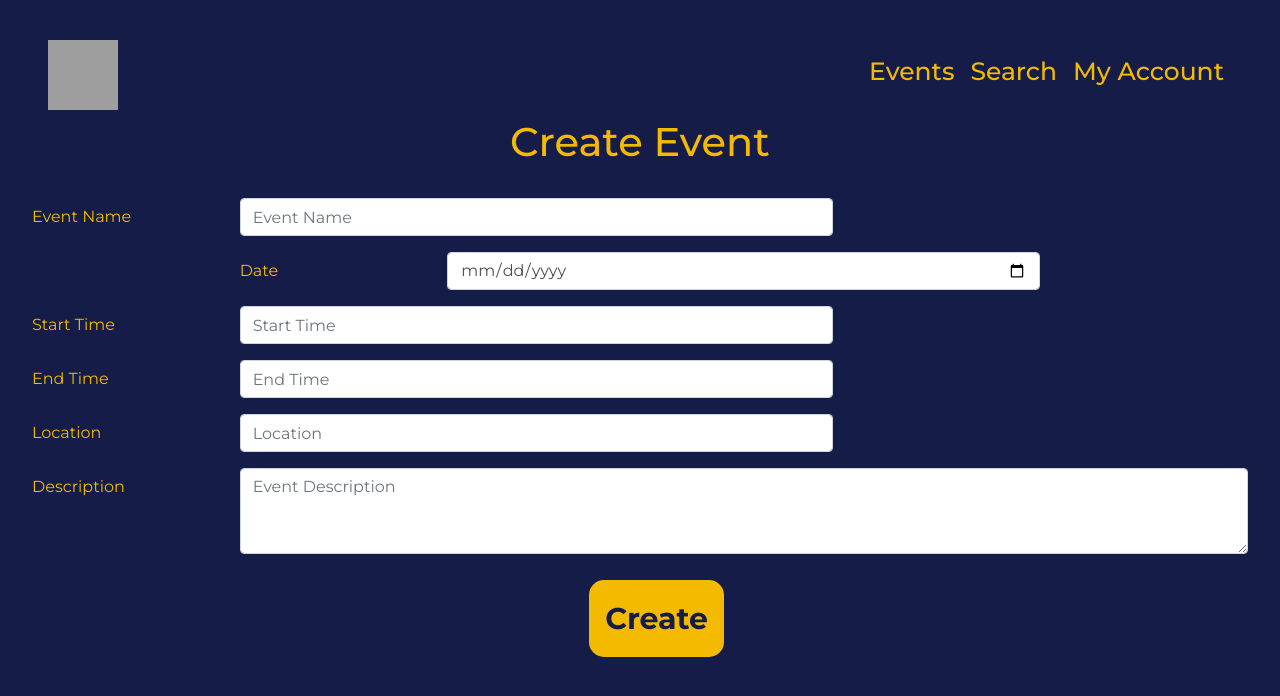
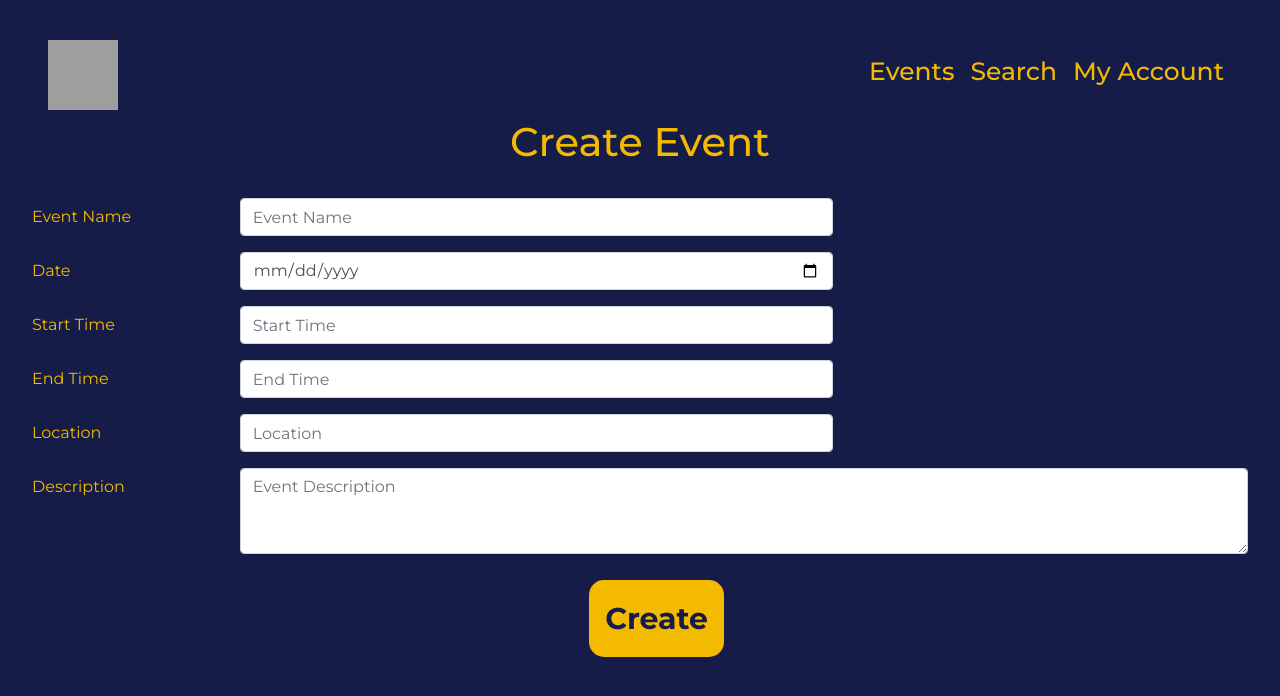
Before and after one commit to CEN3031-StackOverflow/TLSA, a React (Create React App) app in the folder Auth0 App/client/: page /CreateEvent in a window 1280 px wide. Shown: the top 696 px of the page. Built offline with nearby package versions, Linux system fonts and the light colour scheme; no server answers; grey boxes are pictures that could not be loaded.

Commit message:
minor style changes

```diff
--- a/Auth0 App/client/src/views/CreateEvent.js
+++ b/Auth0 App/client/src/views/CreateEvent.js
@@ -106,7 +106,7 @@ const CreateEvent = () => {
         </Form.Group>
 
         <Form.Group as={Row} controlId="EventDate">
-          <Col sm={2}></Col>
+          {/* <Col sm={2}></Col> */}
           <Form.Label column sm={2}>
             Date
           </Form.Label>
```
